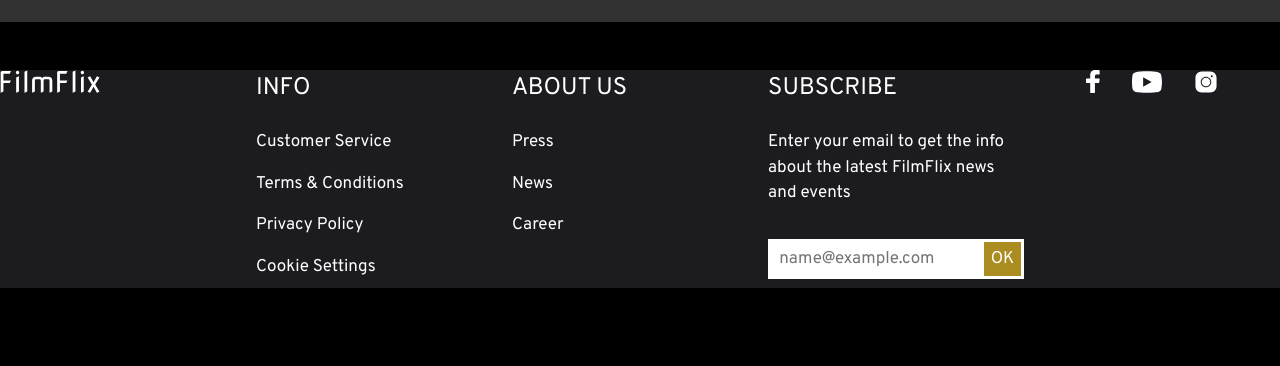
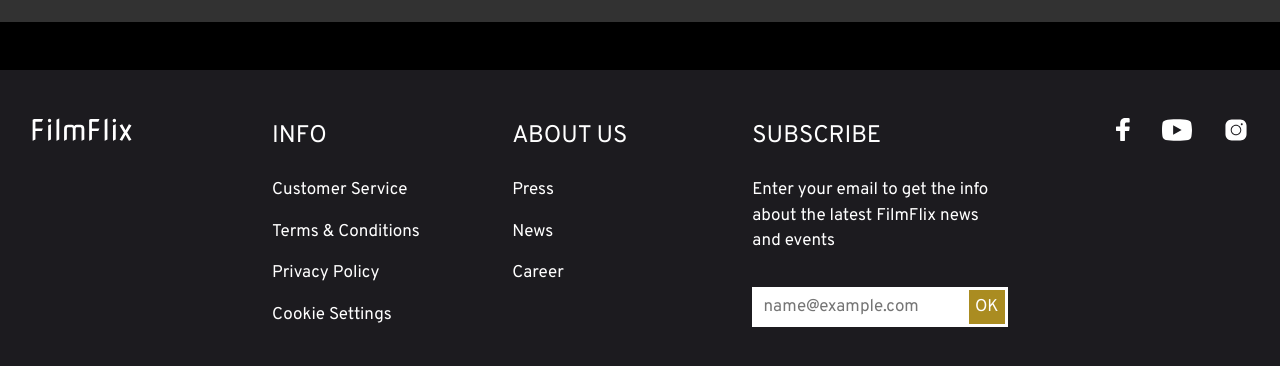
Before and after one commit to Filmflix-FED22G/filmflix, a React (Vite) app: page / in a window 1280 px wide. Shown: the part 1665-2031 px from the top of the page. Before the commit the page ends 1953 px from the top, so only its background shows below. Built offline with nearby package versions, Linux system fonts and the light colour scheme.

Commit message:
adjusted padding and flex

```diff
--- a/src/components/Footer.tsx
+++ b/src/components/Footer.tsx
@@ -63,10 +63,10 @@ export default Footer;
 
 const FooterContainer = styled.footer`
   display: flex;
-  justify-content: center;
+  justify-content: space-between;
   background-color: var(--color-header-footer-background);
-  color: #fff;
-  padding: var(--default-padding);
+  color: var(--color-light);
+  padding: var(--default-padding-top-bottom) var(--default-padding-left-right);
   @media screen and (max-width: 768px) {
     flex-direction: column;
     align-items: center;
@@ -122,6 +122,10 @@ const FooterSubscribeText = styled.p`
     margin: 0 auto;
     padding-top: 0.25rem;
   }
+
+  @media screen and (max-width: 540px) {
+    max-width: 16rem;
+  }
 `;
 const FooterForm = styled.form`
   display: flex;
@@ -137,7 +141,7 @@ const FooterForm = styled.form`
 
 const ImageContainer = styled.div`
   display: flex;
-  justify-content: center;
+  justify-content: flex-end;
   gap: 2rem;
   @media screen and (max-width: 768px) {
     margin-top: 2rem;
```
